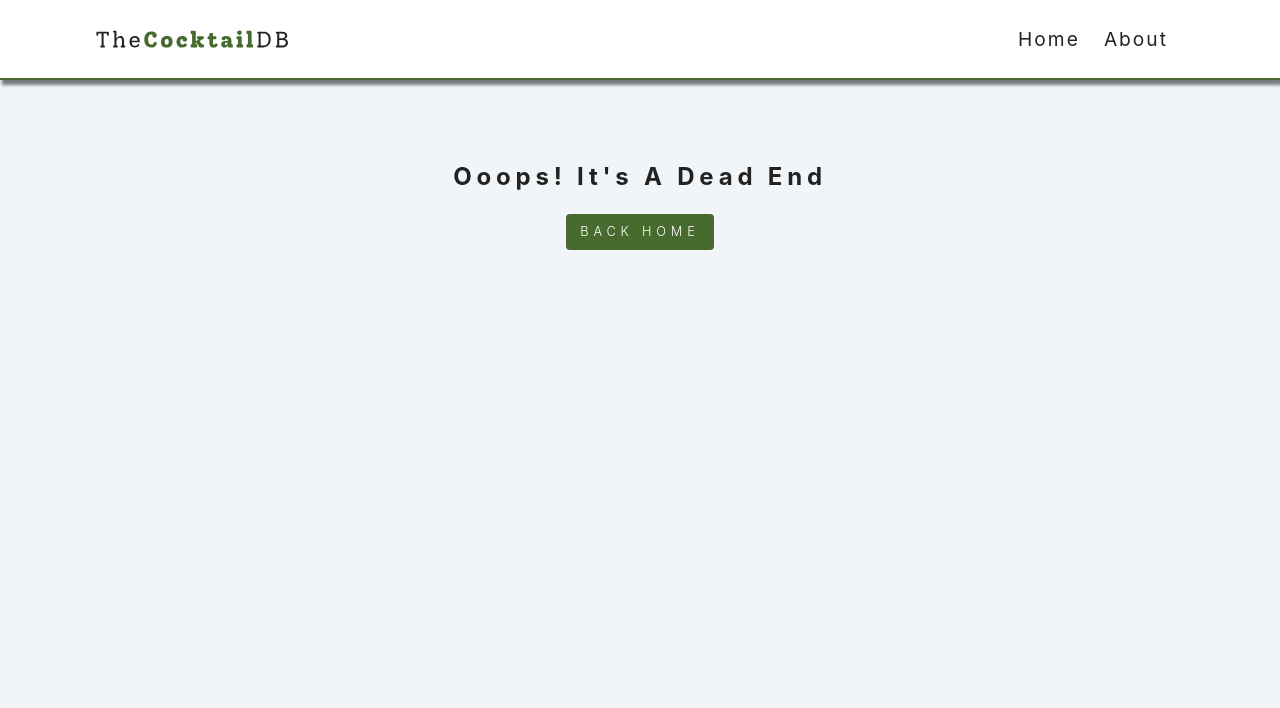
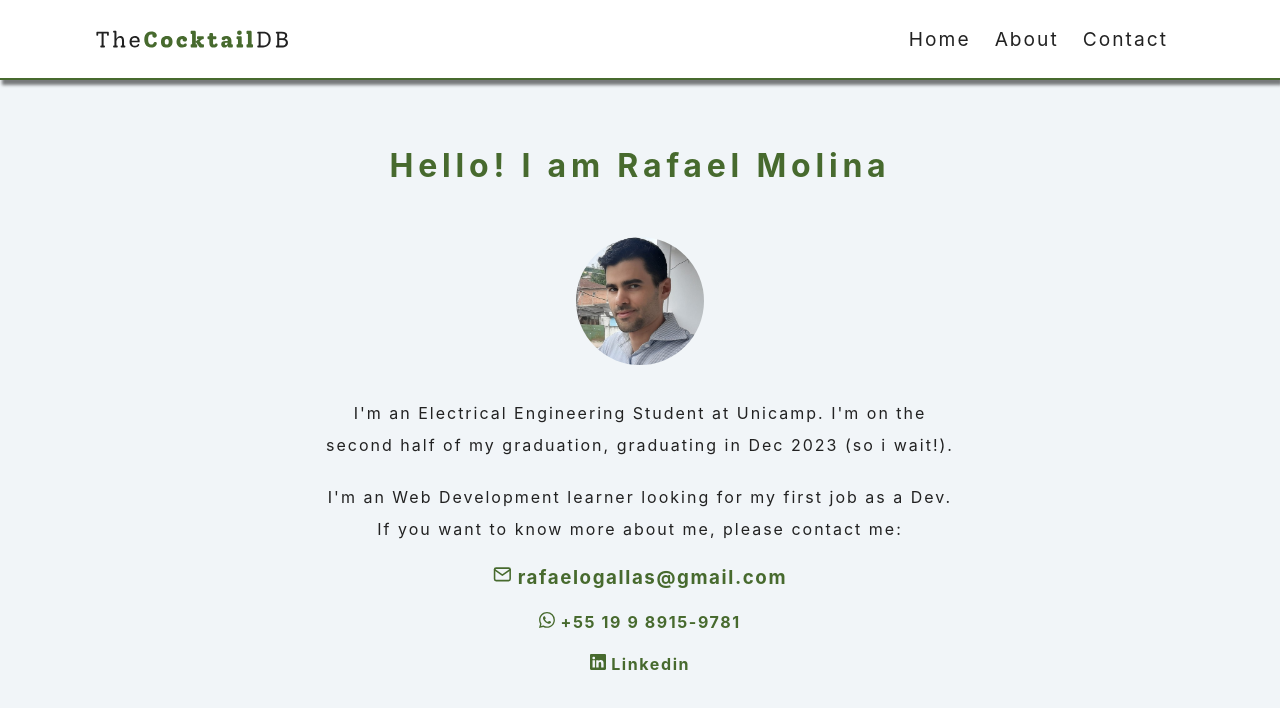
Before and after one commit to RafaelMolyna/Tutorial15-JSmilga_ReactJS-Course, a React (Create React App) app: page /contact in a window 1280 px wide. Shown: the top 708 px of the page. Built offline with nearby package versions, Linux system fonts and the light colour scheme; the HTML template or start-up script is replaced by a standard one.

Commit message:
add contact

```diff
--- a/package.json
+++ b/package.json
@@ -8,6 +8,7 @@
     "@testing-library/user-event": "^7.2.1",
     "react": "^16.13.1",
     "react-dom": "^16.13.1",
+    "react-icons": "^4.3.1",
     "react-router-dom": "^5.2.0",
     "react-scripts": "3.4.3"
   },
--- a/src/App.js
+++ b/src/App.js
@@ -3,6 +3,7 @@ import { BrowserRouter as Router, Route, Switch } from 'react-router-dom'
 // import pages
 import Home from './pages/Home'
 import About from './pages/About'
+import ContactMe from './pages/ContactMe'
 import SingleCocktail from './pages/SingleCocktail'
 import Error from './pages/Error'
 // import components
@@ -19,6 +20,9 @@ function App() {
         <Route path='/about' >
           <About />
         </Route>
+        <Route path='/contact' >
+          <ContactMe />
+        </Route>
         <Route path='/cocktail/:id' >
           <SingleCocktail />
         </Route>
--- a/src/components/Navbar.js
+++ b/src/components/Navbar.js
@@ -16,6 +16,9 @@ const Navbar = () => {
           <li>
             <Link to='/about' >About</Link>
           </li>
+          <li>
+            <Link to='/contact' >Contact</Link>
+          </li>
         </ul>
       </div>
     </nav>
--- a/src/pages/About.js
+++ b/src/pages/About.js
@@ -1,10 +1,16 @@
 import React from 'react'
+import { Link } from 'react-router-dom'
 
 const About = () => {
   return (
     <section className='section about-section' >
-      <h1 className='section-title' >about us</h1>
-      <p>Lorem ipsum dolor sit amet, consectetur adipisicing elit. Officia, laborum vero velit tenetur deserunt aspernatur libero adipisci provident porro eum facere ea natus, nemo dolores doloribus quia dolore sit cupiditate. Cum, deserunt illo dignissimos dolorem pariatur doloremque tenetur at? Maxime.</p>
+      <h1 className='section-title' >about</h1>
+      <p style={{ textAlign:'center'}}>
+        Hello! I'm Rafael Molina! This page is a lesson from John Smilga React.js course at Ûdemy.
+        <br/>
+        <br/>
+        <Link to='contact' className='btn'> contact me </Link>
+      </p>
     </section>
   )
 }
--- /dev/null
+++ b/src/pages/ContactMe.js
@@ -0,0 +1,33 @@
+import React from 'react'
+import { BsWhatsapp, BsLinkedin } from "react-icons/bs"
+import { FiMail } from "react-icons/fi"
+import ImageMe from '../present.jpeg'
+import './contact.css'
+
+const ContactMe = function() {
+  return (
+    <section className='section about-section' >
+      <h1 className='section-title contact-title' >
+        Hello! I am Rafael Molina
+      </h1>
+      <div className='image-contact'></div>
+      <div className='center'>
+        <p> I'm an Electrical Engineering Student at Unicamp. I'm on the second half of my graduation, graduating in Dec 2023 (so i wait!). </p>
+        <p> I'm an Web Development learner looking for my first job as a Dev. If you want to know more about me, please contact me:</p>
+        <h3 className='contact-info'>
+          <FiMail /> rafaelogallas@gmail.com
+        </h3>
+        <h4 className='contact-info'>
+          <BsWhatsapp /> +55 19 9 8915-9781
+        </h4>
+        <a target='_blank' href="https://www.linkedin.com/in/rafael-ogallas-b48075191/">
+        <h4 className='contact-info'>
+          <BsLinkedin /> Linkedin
+        </h4>
+        </a>
+      </div>
+    </section>
+  )
+}
+
+export default ContactMe;
--- /dev/null
+++ b/src/pages/contact.css
@@ -0,0 +1,44 @@
+.no-transform {
+  text-transform: none !important;
+}
+
+.image-contact {
+  margin: 0 auto 2rem auto;
+  width: 8rem;
+  height: 8rem;
+  border-radius: 100%;
+  background: url("../present.jpeg");
+  background-position: center;
+  background-size: cover;
+  z-index: -1;
+  transition: all 0.35s;
+}
+
+.image-contact:hover {
+  transform: scale(1.1);
+  box-shadow: 1px 1px 6px 2px rgba(0, 0, 0, 0.5);
+}
+
+.center {
+  width: 100%;
+  text-align: center;
+}
+
+.contact-title {
+  color: #476a2e;
+  text-transform: none;
+  margin: 0 auto 2rem auto;
+  position: relative;
+  top: -1rem;
+}
+
+.contact-info {
+  letter-spacing: 0.1rem;
+  color: #476a2e;
+  transition: all 0.35s;
+}
+
+.contact-info:hover {
+  color: #1b3409;
+  transform: scale(1.05);
+}
```
Also changed, not shown: src/present.jpeg (added), 1 other file (tests, documents, lock files or other folders).
